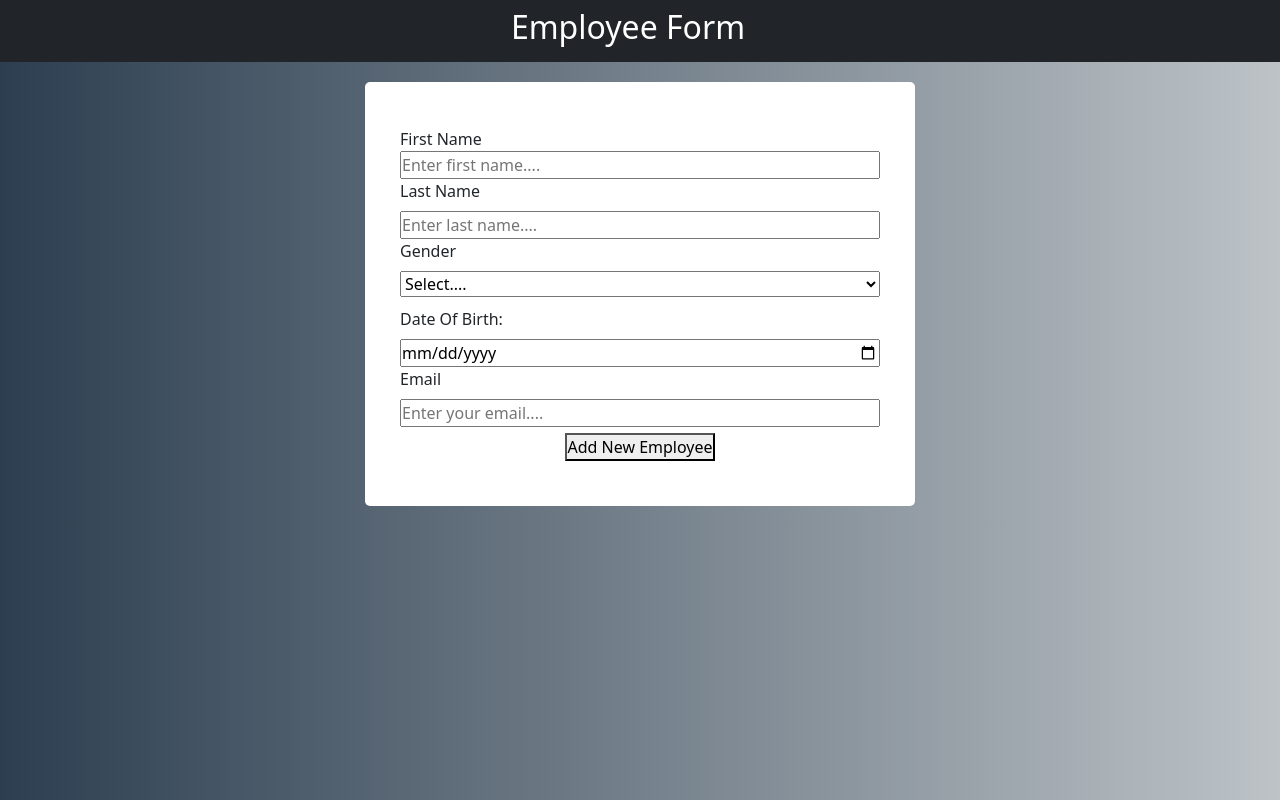
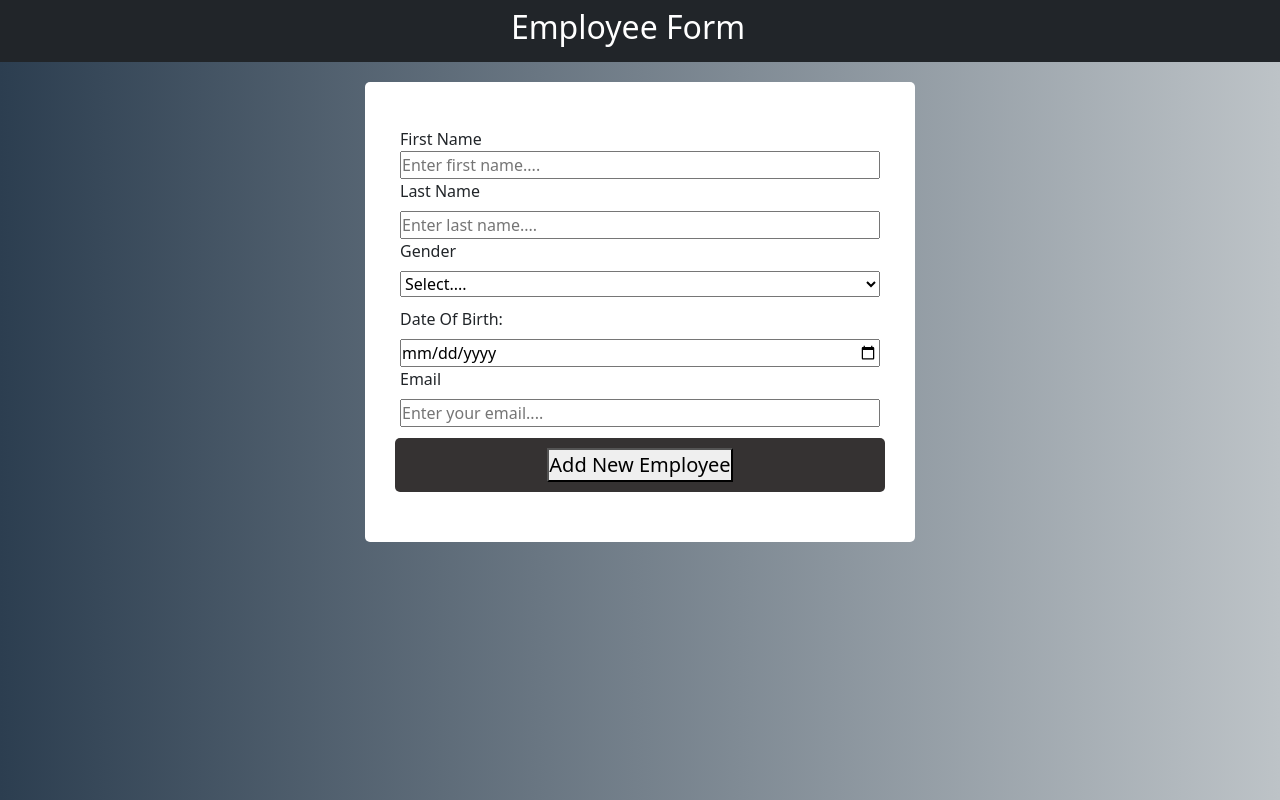
Before and after one commit to abbyrobinson13/mb-pension-web, a React (Create React App) app in the folder frontend/: page /employeeform in a window 1280 px wide. Built offline with nearby package versions, Linux system fonts and the light colour scheme; no server answers.

Commit message:
style: submit button

```diff
--- a/frontend/src/App.css
+++ b/frontend/src/App.css
@@ -254,6 +254,13 @@ body{
 }
 .submit{
   text-align: center;
+  background-color: rgb(53, 50, 50);
+  color: white;
+  font-size: 20px;
+  padding: 10px 60px;
+  border-radius: 5px;
+  margin: 10px 0px;
+  cursor: pointer;
 }
 
 .uploadStatus{
--- a/frontend/src/components/pages/EmployeeForm.jsx
+++ b/frontend/src/components/pages/EmployeeForm.jsx
@@ -15,6 +15,7 @@ const EmployeeForm = () => {
 
   const handleSubmit = async (e) => {
     e.preventDefault();
+    alert('Form submitted');
     const employee = {
       firstName,
       lastName,
```
